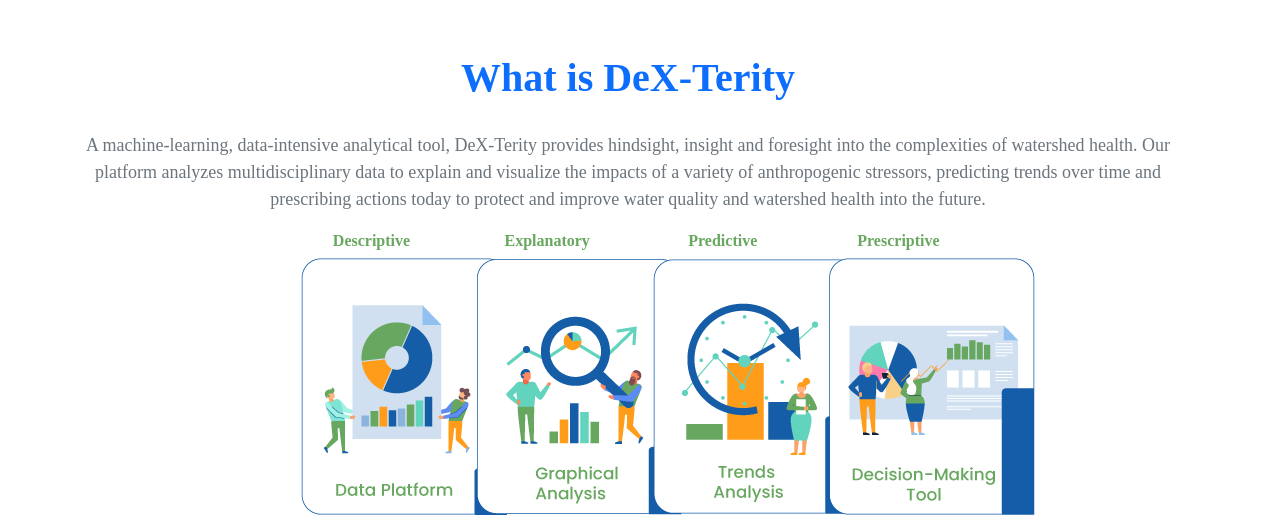
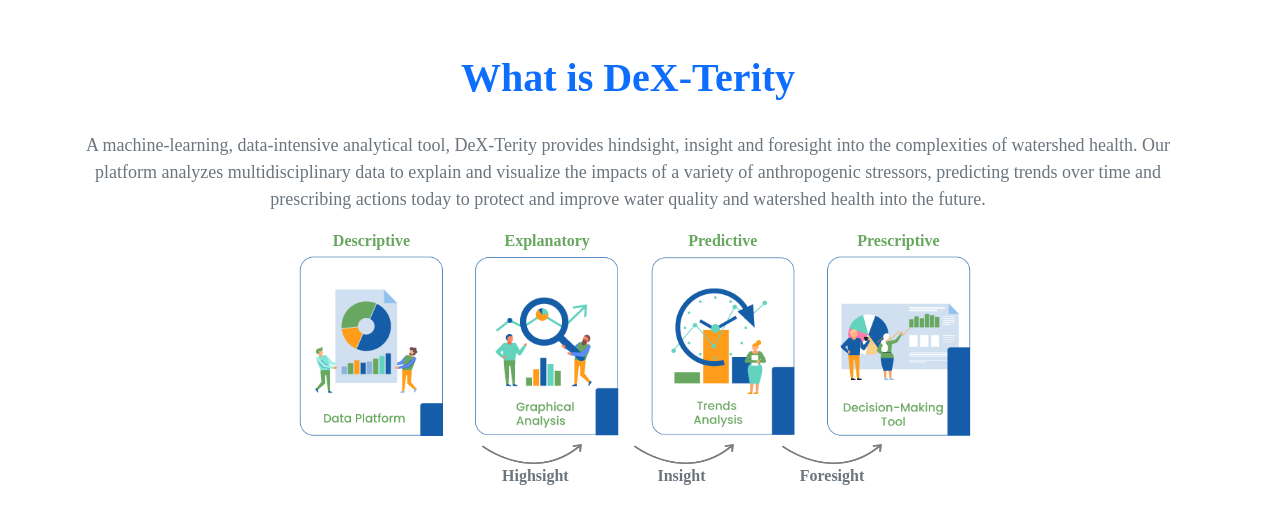
Before and after one commit to mathewlathara/arcgisDesign, a Django app: page /in_dex in a window 1280 px wide. Shown: the part 644-1166 px from the top of the page. Run offline with Django 3.2, Linux system fonts and the light colour scheme; some libraries are stand-ins or nearby versions.

Commit message:
index dashbord img issue disha

```diff
--- a/adminlte3/templates/adminlte/in_dex.html
+++ b/adminlte3/templates/adminlte/in_dex.html
@@ -262,19 +262,19 @@
 						</div>
 						<div class="col-sm-2 text-center">
 							<p class="pb-0 mb-0" style="color: rgba(104,167,95,1);">Descriptive</p>
-							<img src="static/admin-lte/assets/img/new_d/1.png" alt="">
+							<img class="mx-auto d-block img-fluid" src="static/admin-lte/assets/img/new_d/1.png" alt="">
 						</div>
 						<div class="col-sm-2 text-center">
 							<p class="pb-0 mb-0" style="color: rgba(104,167,95,1);">Explanatory</p>
-							<img src="static/admin-lte/assets/img/new_d/2.png" alt="">
+							<img class="mx-auto d-block img-fluid" src="static/admin-lte/assets/img/new_d/2.png" alt="">
 						</div>
 						<div class="col-sm-2 text-center">
 							<p class="pb-0 mb-0" style="color: rgba(104,167,95,1);">Predictive</p>
-							<img src="static/admin-lte/assets/img/new_d/3.png" alt="">
+							<img class="mx-auto d-block img-fluid" src="static/admin-lte/assets/img/new_d/3.png" alt="">
 						</div>
 						<div class="col-sm-2 text-center">
 							<p class="pb-0 mb-0" style="color: rgba(104,167,95,1);">Prescriptive</p>
-							<img src="static/admin-lte/assets/img/new_d/4.png" alt="">
+							<img class="mx-auto d-block img-fluid" src="static/admin-lte/assets/img/new_d/4.png" alt="">
 						</div>
 						<div class="col-sm-2 text-center">
 
--- a/adminlte3/templates/adminlte/new_dashboard.html
+++ b/adminlte3/templates/adminlte/new_dashboard.html
@@ -53,7 +53,7 @@
 <div class="row">
     <div class="col-4">
         <p class="text-white p-5"
-            style=" font-size: 35px; background-color: rgba(46,108,108,1); padding-left: 5px; padding-right: 5px; padding-top: 8; padding-bottom: 8px; font-family: Arial;">
+            style=" font-size: 22px; background-color: rgba(46,108,108,1); padding-left: 5px; padding-right: 5px; padding-top: 8; padding-bottom: 8px; font-family: Arial;">
             DeX-Terity provides
             hindsight, insight and
             foresight into the
```
